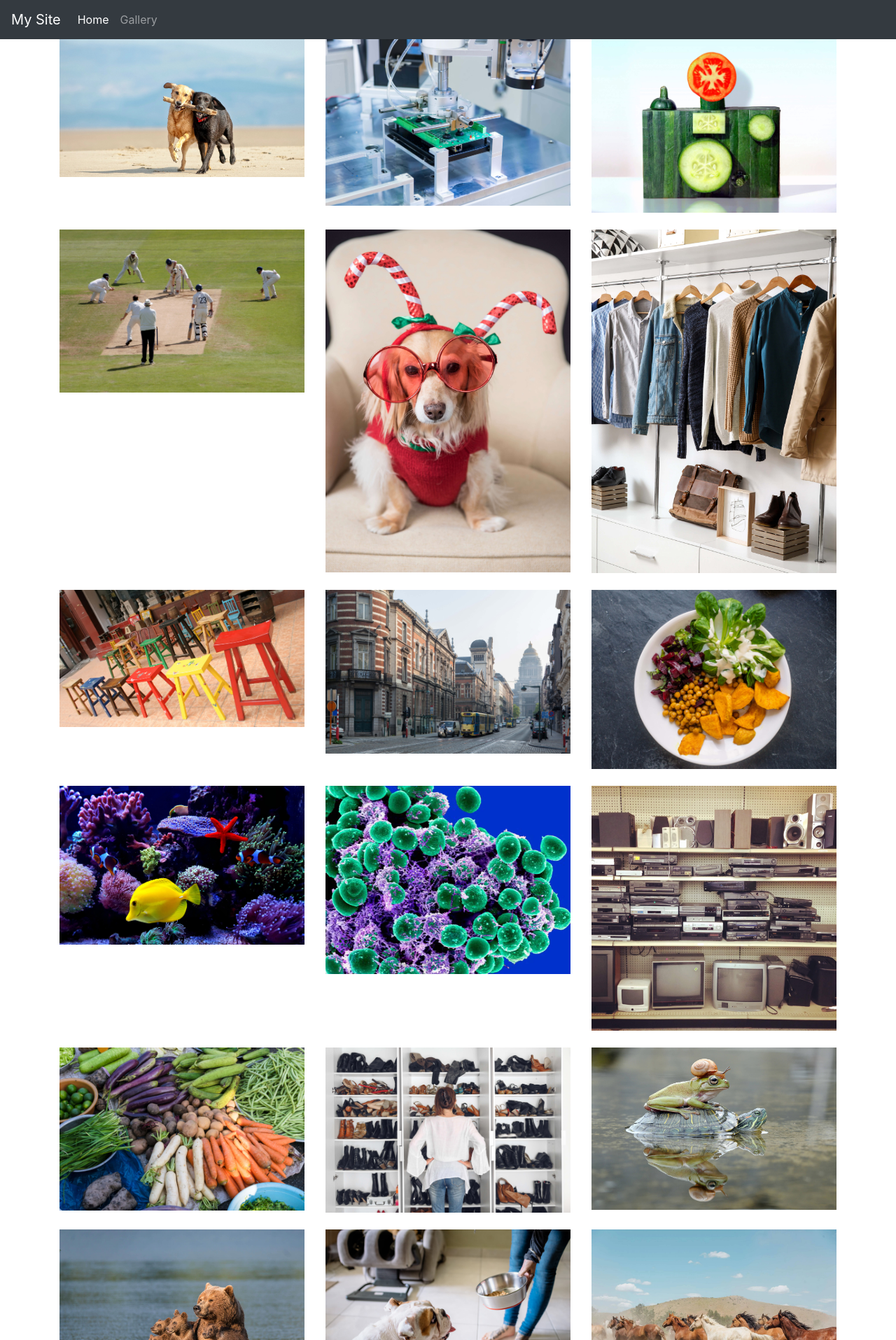
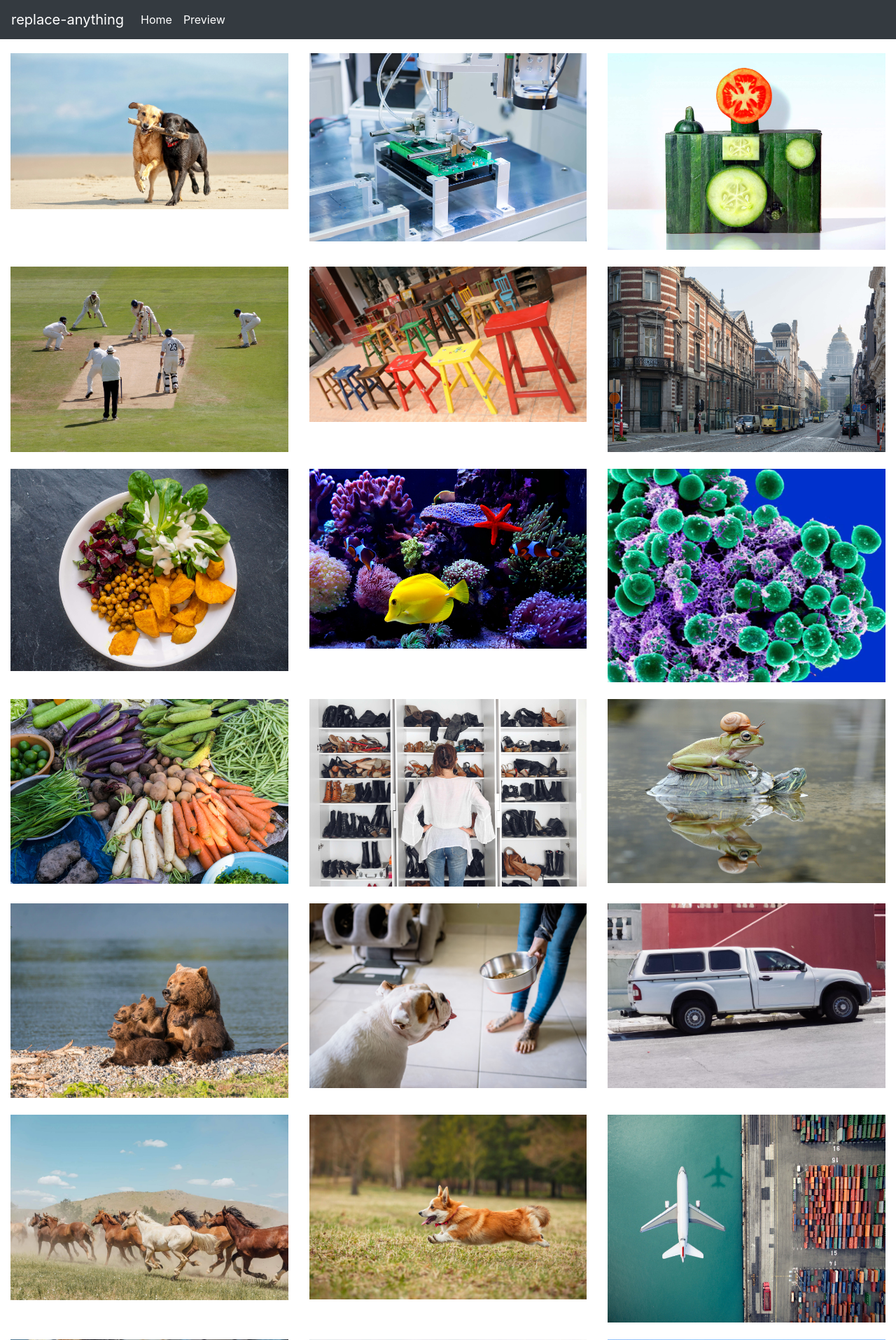
Before and after one commit to filnow/replace-anything, a Flask app: page / in a window 1280 px wide. Shown: the top 1915 px of the page at 70% size. Run offline with Flask 2, Linux system fonts and the light colour scheme; parts of the project's set-up code (start-up, migrations or seed data) failed here and were passed over; some libraries are stand-ins or nearby versions.

Commit message:
change frontend

```diff
--- a/app.py
+++ b/app.py
@@ -46,7 +46,7 @@ def get_coords():
 
     seg.set_image(image)
     seg.get_mask([[x, y]])
-
+    cv2.imwrite('./masks' + data['image_path'].split('/')[-1], seg.mask_to_show())
     mask = cv2.resize(seg.mask_to_show(), (display_width, display_height))
 
     _, buffer = cv2.imencode('.jpg', mask)
@@ -70,6 +70,9 @@ def process_text():
 
     return send_file(buffered, mimetype="image/jpeg")
 
+@app.route("/preview")
+def previw():
+    return render_template("preview.html", gif_path="/static/ra-preview.gif")
 
 if __name__ == '__main__':
     app.run(debug=True)
--- a/sam.py
+++ b/sam.py
@@ -41,6 +41,9 @@ class SAM:
     def mask_to_show(self) -> np.ndarray:
         masked_img = self.img.copy()
         color_mask = np.random.random((1, 3)).tolist()[0]
+        #NOTE: red-ish mask
+        #color_mask = [0.6982630039283296, 0.41386857547374534, 0.9510421807350423]
+
         for i in range(3):
             masked_img[:,:,i] = np.where(self.mask == 1,
                                          masked_img[:,:,i] * (1 - 0.35) + 0.35 * color_mask[i] * 255,
--- /dev/null
+++ b/static/css/img_prompt.css
@@ -0,0 +1,14 @@
+textarea {
+    background-color: #1a1a1a;
+    border: none;
+    border-radius: 10px;
+    color: #ffffff;
+    font-size: 20px; /* increase font size to 20px */
+    padding: 10px;
+    text-align: center; /* center text inside the textarea */
+  }
+
+.img-fluid {
+    display: block;
+    margin: 0 auto;
+}
--- a/static/css/style.css
+++ b/static/css/style.css
@@ -1,9 +1,11 @@
 .img-container {
     height: 200px;
-    overflow: hidden;
   }
 
   .img-container img {
-    height: 100%;
     object-fit: cover;
   }
+
+.navbar {
+  margin-bottom: 20px;
+}
--- a/templates/base.html
+++ b/templates/base.html
@@ -2,9 +2,10 @@
 <html>
 <head>
   <meta charset="UTF-8">
-  <title>My Site</title>
+  <title>replace-anything</title>
   <link rel="stylesheet" href="https://stackpath.bootstrapcdn.com/bootstrap/4.3.1/css/bootstrap.min.css">
   <link rel="stylesheet" href="/static/css/style.css">
+  <link rel="stylesheet" href="{{ url_for('static', filename='css/img_prompt.css') }}">
   <script src="https://code.jquery.com/jquery-3.3.1.slim.min.js"></script>
   <script src="https://cdnjs.cloudflare.com/ajax/libs/popper.js/1.14.7/umd/popper.min.js"></script>
   <script src="https://stackpath.bootstrapcdn.com/bootstrap/4.3.1/js/bootstrap.min.js"></script>
@@ -13,7 +14,7 @@
 </head>
 <body>
   <nav class="navbar navbar-expand-md navbar-dark bg-dark">
-    <a class="navbar-brand" href="/">My Site</a>
+    <a class="navbar-brand" href="/">replace-anything</a>
     <button class="navbar-toggler" type="button" data-toggle="collapse" data-target="#navbarNav" aria-controls="navbarNav" aria-expanded="false" aria-label="Toggle navigation">
       <span class="navbar-toggler-icon"></span>
     </button>
@@ -22,8 +23,8 @@
         <li class="nav-item active">
           <a class="nav-link" href="/">Home</a>
         </li>
-        <li class="nav-item">
-          <a class="nav-link" href="/gallery">Gallery</a>
+        <li class="nav-item active">
+          <a class="nav-link" href="/preview">Preview</a>
         </li>
       </ul>
     </div>
--- a/templates/gallery.html
+++ b/templates/gallery.html
@@ -1,7 +1,7 @@
 {% extends "base.html" %}
 
 {% block content %}
-<div class="container">
+<div class="img-container">
   <div class="row">
     {% for image in images %}
     <div class="col-md-4 mb-4">
```
Also changed, not shown: templates/preview.html (added, +11 -0 lines), static/images/AdobeStock_323574125.jpg (deleted), static/images/GettyImages-595762959.jpg (deleted), static/images/GettyImages-941086978.jpg (deleted), static/images/truck.jpg (added), 2 other files.
